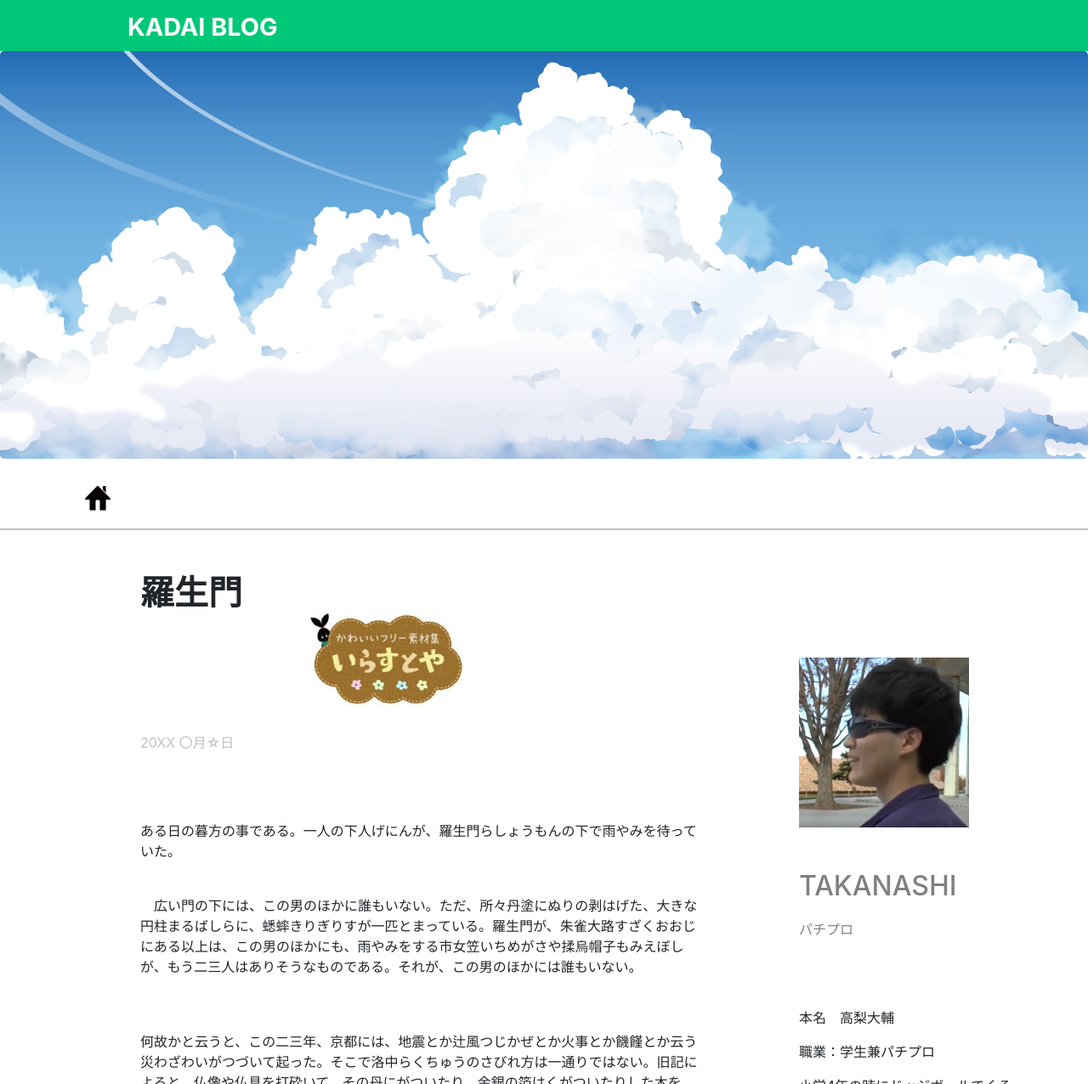
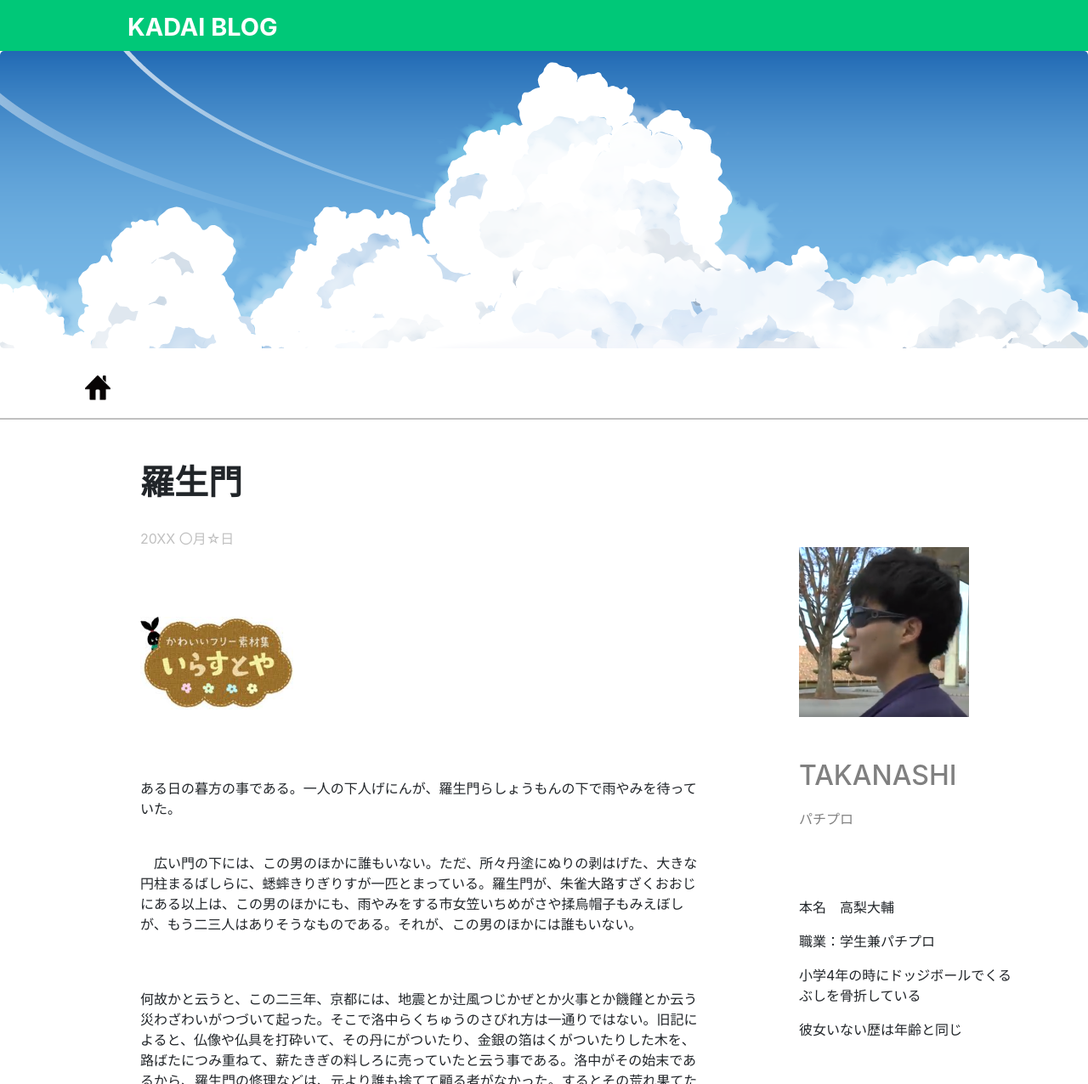
Before and after one commit to Guppy040/Guppy040.github.io, a plain HTML site: page 190612/index.html in a window 1280 px wide. Shown: the top 1276 px of the page at 85% size. Drawn offline with nearby package versions, Linux system fonts and the light colour scheme.

Commit message:
bootstrap作成

```diff
--- a/190612/index.css
+++ b/190612/index.css
@@ -13,6 +13,14 @@ body {
   height: 60vh;
   min-height: 350px;
 }
+@media (min-width:768px) {
+  .jumbotron{
+    max-width:100%;
+    height:auto;
+  }
+  }
+
+
 
 
 
@@ -27,7 +35,7 @@ body {
 }
 
 .irasutoya{
-  margin-left:200px;
+  margin-left:80px;
 }
 
 .relative{
@@ -88,9 +96,23 @@ body {
   border-bottom: solid 2px #C0C0C0;
 }
 
+@media (max-width:768px) {
+  .article1{
+    margin:0;
+    border-bottom: solid 2px #C0C0C0;
+  }
+}
+
+
 
 .article2{
   margin:80px;
+}
+
+@media (max-width:768px) {
+  .article2{
+    margin:0;
+  }
 }
 
 .article3{
@@ -99,6 +121,8 @@ body {
   border-bottom: solid 2px #C0C0C0;
 
 }
+
+
 
 
 
--- a/190612/index.html
+++ b/190612/index.html
@@ -30,9 +30,11 @@
   <div class = "wrapper">
     <div class ="main-contents row ">
       <div class = "col-lg-9 col-12">
-        <h1 class = "article-header"><strong>羅生門</strong> <div class ="irasutoya"><img src="images/irasutoya.png" alt="" width="180" height="110"></div></h1>
+        <h1 class = "article-header"><strong>羅生門</strong> </h1>
 
     <p class = time>20XX 〇月☆日</p>
+
+        <div class ="irasutoya"><img src="images/irasutoya.png" alt="" width="180" height="110"></div>
 
     <div class ="main-article">
       <div class="article1">
```
